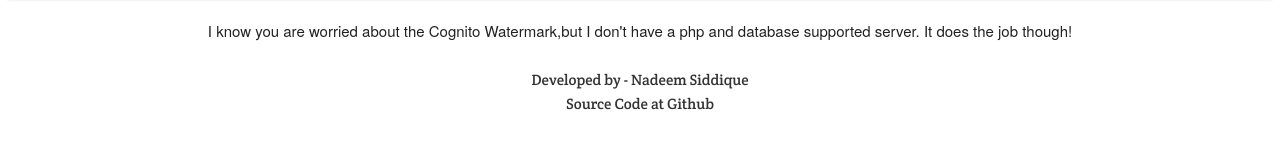
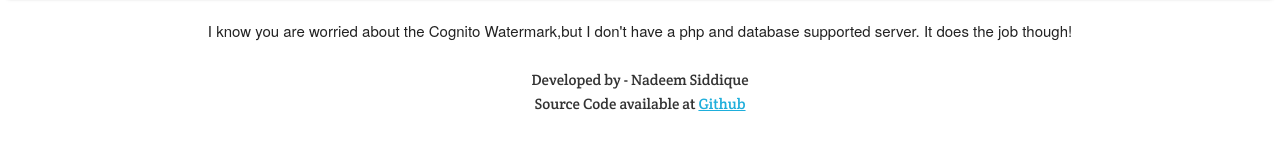
Before and after one commit to purplecandy/college, a plain HTML site: page upload.html in a window 1280 px wide. Shown: the part 178-328 px from the top of the page. Drawn offline with nearby package versions, Linux system fonts and the light colour scheme; a script that the page names is missing.

Commit message:
Update upload.html

```diff
--- a/upload.html
+++ b/upload.html
@@ -58,4 +58,4 @@ function myFunction() {
 </div>
 
 </body>
-<footer>Developed by - Nadeem Siddique<br>Source Code at Github</footer></html>
+<footer>Developed by - Nadeem Siddique<br>Source Code available at <a href="https://github.com/purplecandy/college" target="_blank">Github</a></footer></html>
```
